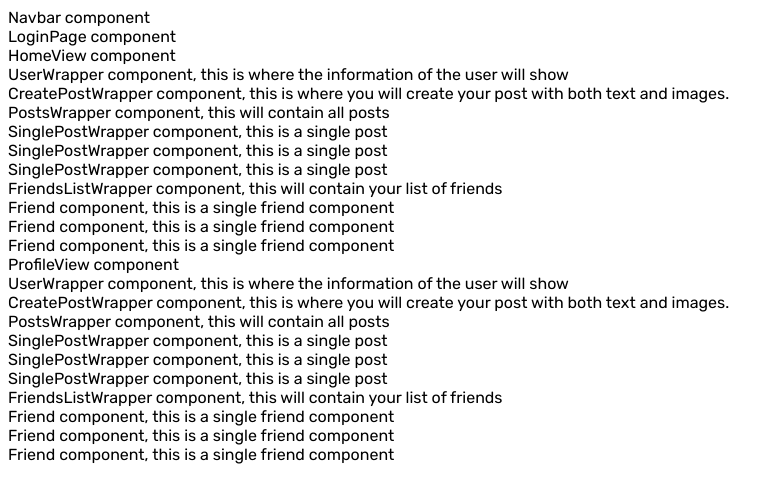
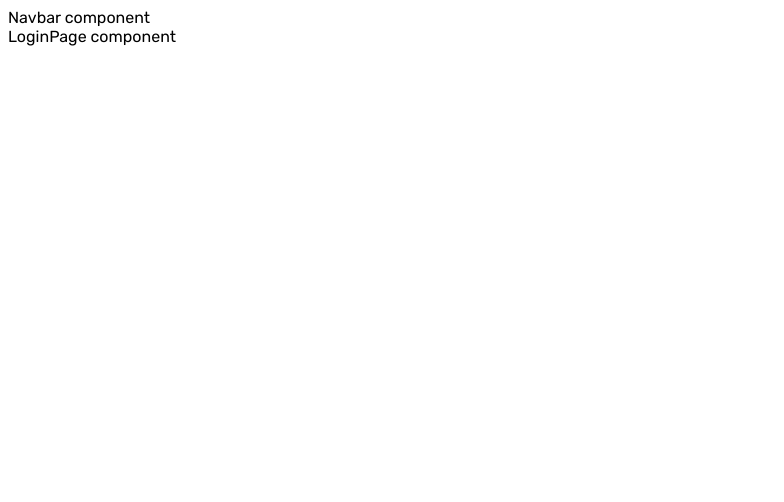
Before and after one commit to davidstalgren/exjobb_fed22d, a React (Create React App) app in the folder client/: page / in a window 1280 px wide. Shown: the top 502 px of the page, without its empty margins (0-784 px from the left). Built offline with nearby package versions, Linux system fonts and the light colour scheme.

Commit message:
add add react router and a PageNotFound component

```diff
--- a/client/src/App.js
+++ b/client/src/App.js
@@ -1,15 +1,22 @@
+import { BrowserRouter, Routes, Route } from 'react-router-dom';
 import { HomeView } from './components/HomeView';
 import { LoginPage } from './components/LoginPage';
 import { Navbar } from './components/Navbar';
 import { ProfileView } from './components/ProfileView';
+import { PageNotFound } from './components/PageNotFound';
 
 function App() {
   return (
     <div className="app">
       <Navbar></Navbar>
-      <LoginPage></LoginPage>
-      <HomeView></HomeView>
-      <ProfileView></ProfileView>
+      <BrowserRouter>
+        <Routes>
+          <Route path='/' element={<LoginPage></LoginPage>}></Route>
+          <Route path='/home' element={<HomeView></HomeView>}></Route>
+          <Route path='/profile/:userId' element={<ProfileView></ProfileView>}></Route>
+          <Route path="*" element={<PageNotFound></PageNotFound>} />
+        </Routes>
+      </BrowserRouter>
     </div>
   );
 }
--- /dev/null
+++ b/client/src/components/PageNotFound.jsx
@@ -0,0 +1,10 @@
+import { Link } from "react-router-dom";
+
+export function PageNotFound() {
+  return (
+    <>
+      <div>PageNotFound component, this will show if the specifed URL is non existent.</div>
+      <Link to="/">Home</Link>
+    </>
+  )
+}
```
